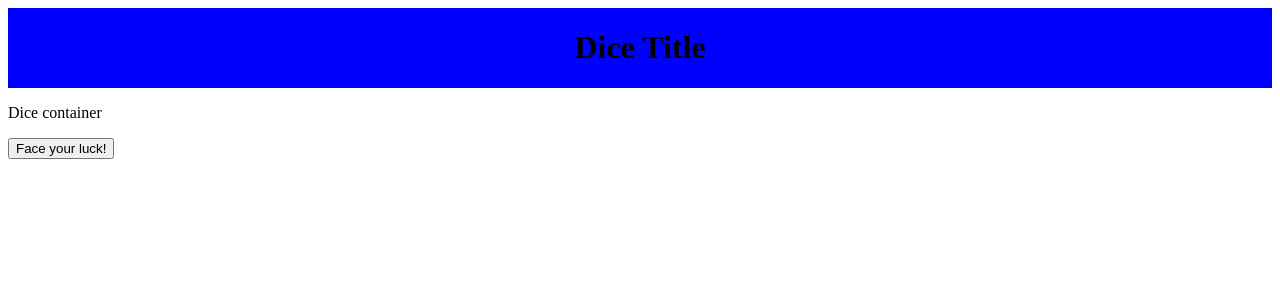
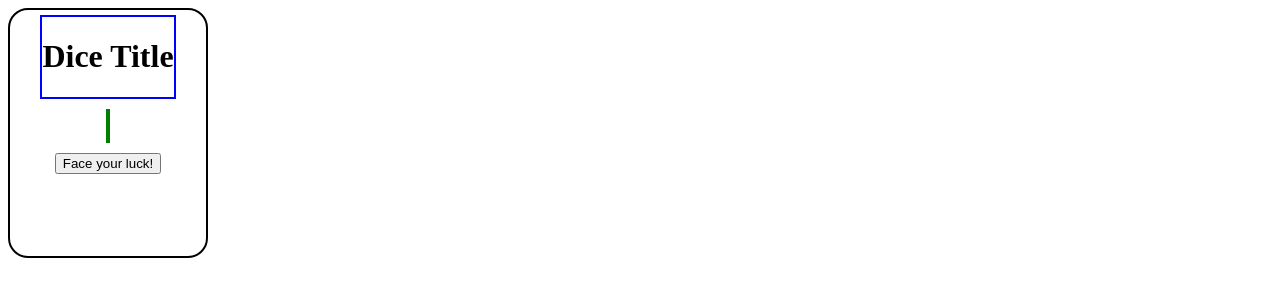
Before and after one commit to Braggiouy/dice, a website built with Vite: page src/index.html in a window 1280 px wide. Built offline with nearby package versions, Linux system fonts and the light colour scheme.

Commit message:
JS added, still need to fix some details

```diff
--- a/src/index.css
+++ b/src/index.css
@@ -1,6 +1,29 @@
-.title {
+.box {
   display: flex;
-  justify-content: center;
+  box-sizing: border-box;
+  flex-direction: column;
   align-items: center;
-  background: blue;
+  height: 250px;
+  width: 200px;
+  border: 2px solid black;
+  border-radius: 20px;
 }
+
+.title{
+  box-sizing: border-box;
+  font-weight: bold;
+  border: 2px solid blue;
+  margin: 5px;
+}
+
+.number{
+  box-sizing: content-box;
+  font-size: 30px;
+  font-weight: bold;
+  border: 2px solid green;
+  margin: 5px;
+}
+
+.button{
+margin: 5px;
+}
--- a/src/index.html
+++ b/src/index.html
@@ -11,28 +11,24 @@
 <body>
 
 
+<!-- Dice Box  -->
+  <div class="box">
 
 <!-- Title -->
-  <div class="title">
-  <h1>
-    Dice Title
-  </h1>
+<div class="title">
+  <h1>Dice Title</h1>
 </div>
 
-
-
 <!-- Dice text -->
-<div class="diceText">
-  <p>Dice container</p>
+<div class="number">
+  <p></p>
 </div>
 
-
 <!-- dice Button -->
-<div class="button">
-  <button>
-    Face your luck!
-  </button>
+<div>
+  <button class="button">Face your luck!</button>
 </div>
 
+</div>
 </body>
 </html>
--- a/src/index.js
+++ b/src/index.js
@@ -0,0 +1,12 @@
+function randomNumber() {
+  number = Math.ceil(Math.random() * 7);
+  return randomNumber;
+}
+
+function newNumber() {
+  const number = document.querySelector(".number");
+  number.textContent = `${randomNumber()}`;
+}
+
+const button = document.querySelector(".button");
+button.addEventListener("click", newNumber);
```
